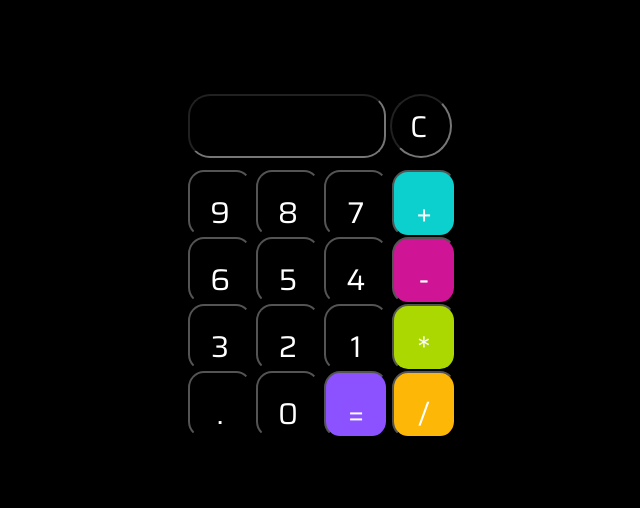
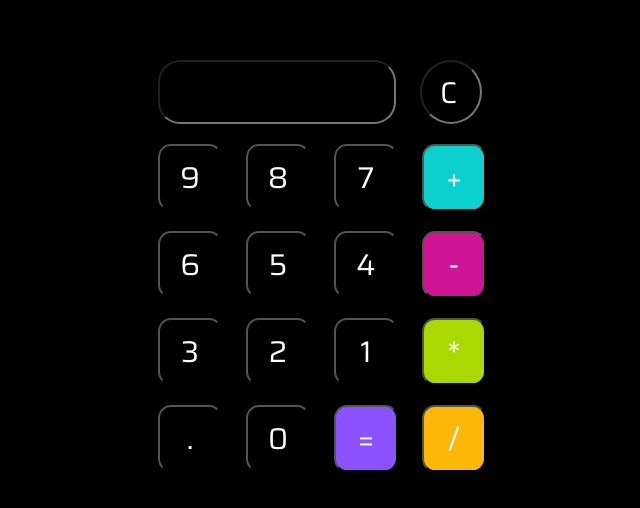
Before and after one commit to milenaggoes/Calculadora, a plain HTML site: page index.html in a window 1280 px wide. Shown: the part 142-650 px from the top of the page, without its empty margins (326-966 px from the left). Drawn offline with Linux system fonts and the light colour scheme.

Commit message:
alterando estilo

```diff
--- a/css/index.css
+++ b/css/index.css
@@ -6,31 +6,29 @@ body{
     display: flex;
     align-items: center;
     justify-content: center;
-    background: #000;
+    background: #000000;
 }
 
 input{
     color: #fff;
-    padding: 17px;
-    outline: none;
     font-size: 30px;
     font-family: 'Saira', sans-serif;
-    border-radius: 25%;
+    border-radius: 20%;
+    margin: 10px;
 }
 
 .num{
     width:64px;
     height: 67px;
-    text-align: center;
 }
 
 .text{
-    width: 160px;
+    width: 200px;
     height: 26px;
     border-radius: 22px;
     letter-spacing: 5px;
     text-align: center;
-    margin-bottom: 12px;
+    padding: 17px;
 }
 
 .text1{
@@ -39,13 +37,10 @@ input{
     border-radius: 50%;
     letter-spacing: 5px;
     text-align: center;
-    margin-bottom: 12px;
     cursor: pointer;
+    padding: 17px;
 }
 
-main{
-    display: inline-block;
-}
 
 .maincolor{
     background-color: #000;
--- a/index.html
+++ b/index.html
@@ -10,8 +10,8 @@
 </head>
 
 <body>
-    <div>
-        <form action="" name="calculator">
+    <div >
+        <form action="" name="calculadora">
             <input type="text"  class="text maincolor" name="text1" disable>
             <input type="text"  class="text1 maincolor" name="text12" value="C" onclick=" location.reload()"><br>
 
```
